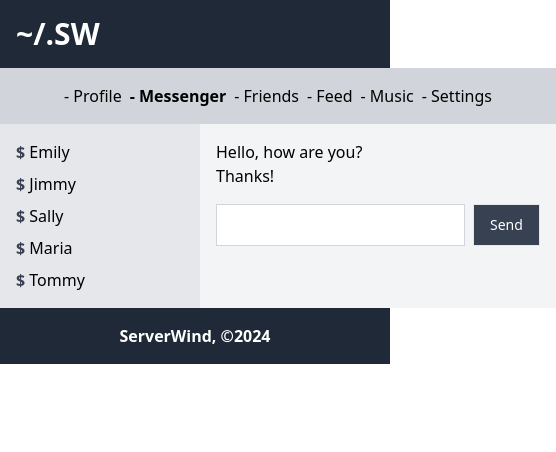
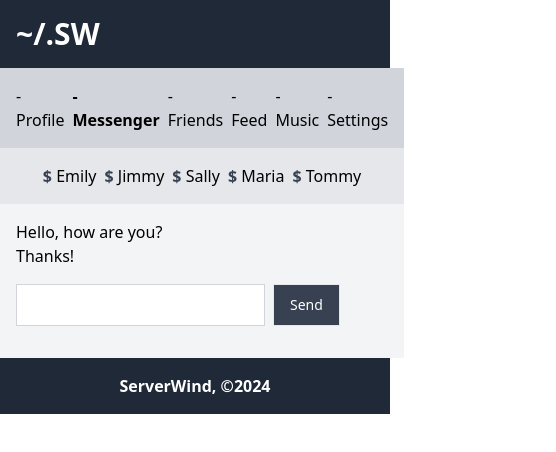
Before and after one commit to serverwind/social-react, a React (Vite) app: page /messenger in a window 390 px wide. Shown: the top 452 px of the page, 556 px wide, since content can reach past the window. Built offline with nearby package versions, Linux system fonts and the light colour scheme.

Commit message:
Adaptive friendlist

```diff
--- a/src/components/Messenger/Messenger.jsx
+++ b/src/components/Messenger/Messenger.jsx
@@ -16,9 +16,9 @@ function Messenger({ messages, users, changeMessengerInput, addMessage }) {
   }
 
   return (
-    <section className="grid grid-cols-[200px_1fr]">
+    <section className="grid sm:grid-cols-[200px_1fr]">
       <div className="bg-gray-200 p-4">
-        <ul className="flex flex-col gap-2">
+        <ul className="flex sm:flex-col justify-center gap-2">
           {users.users.map((user) => (
             <User key={user.id} name={user.name} chat={`/messenger/${user.id}`} />
           ))}
```
